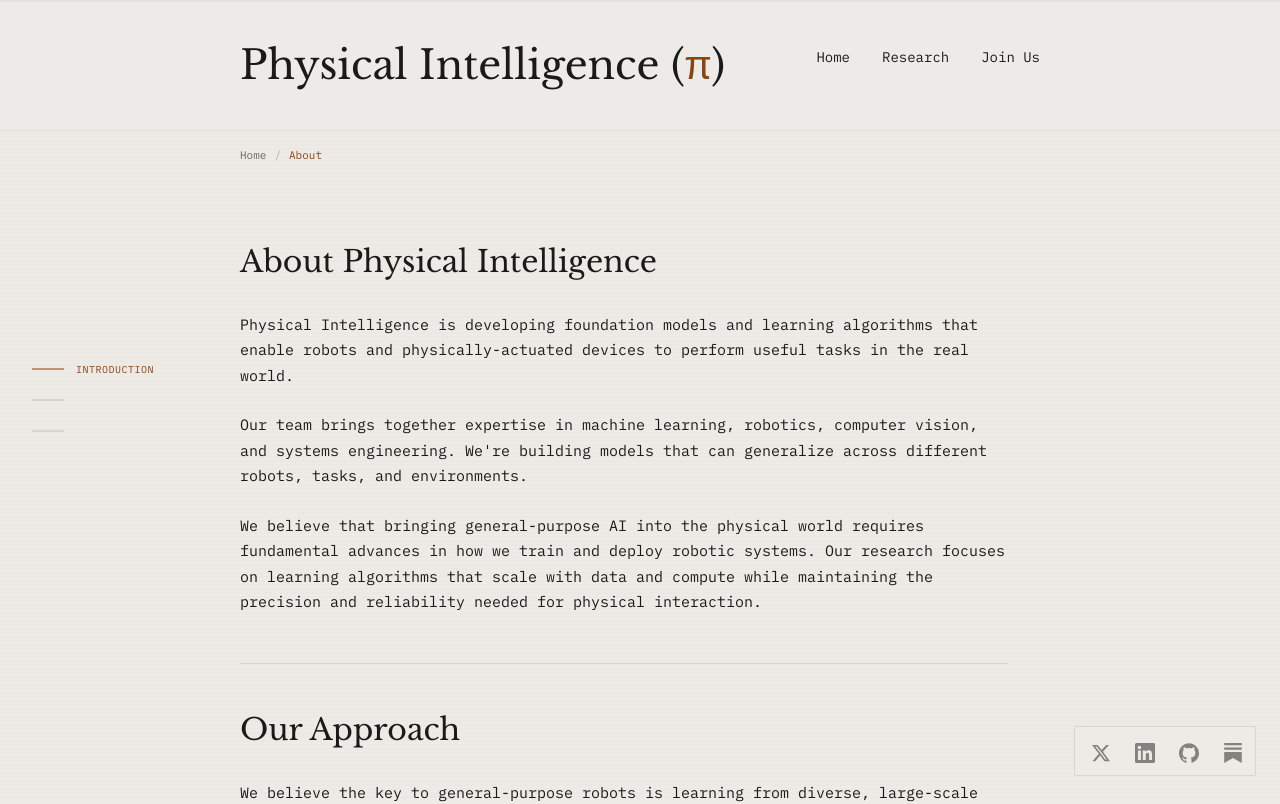
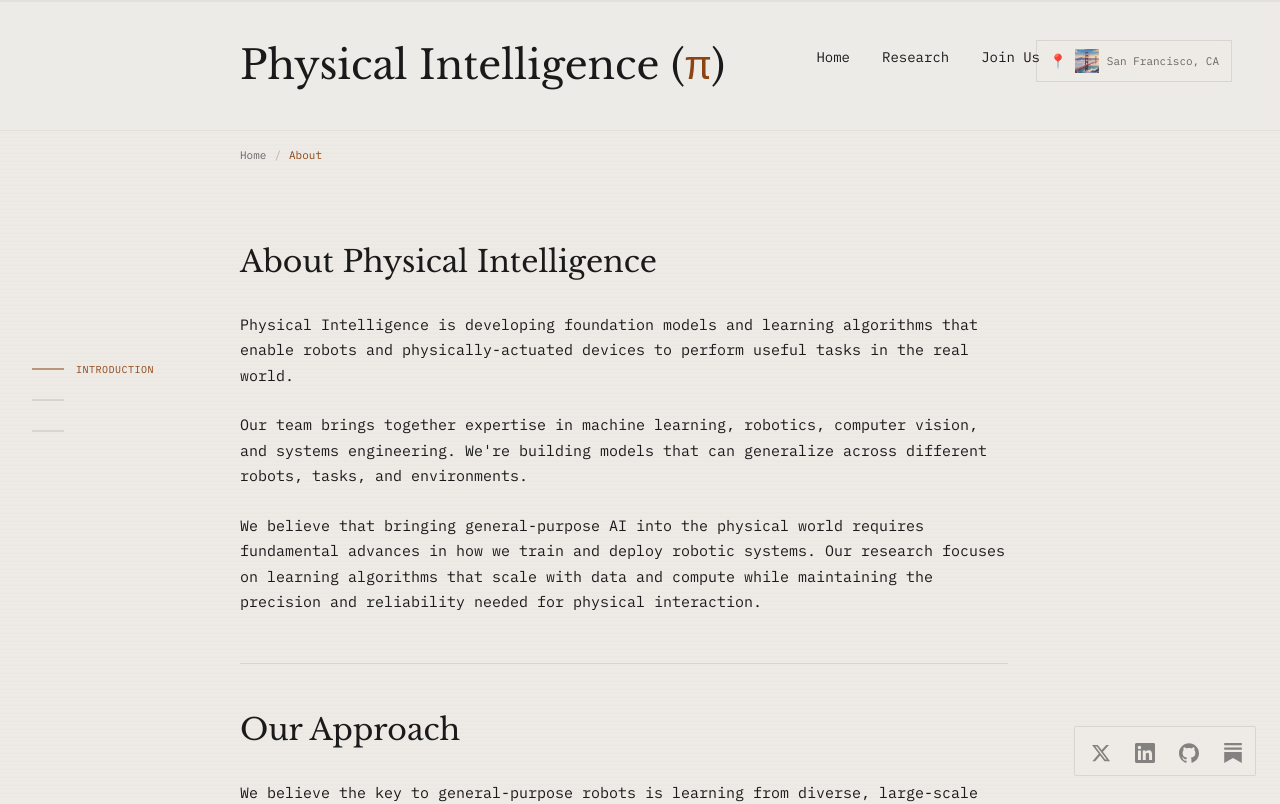
Before and after one commit to jaidev-jayakumar/jdsnotes, a Next.js app: page /about in a window 1280 px wide. Shown: the top 804 px of the page. Built offline with nearby package versions, Linux system fonts and the light colour scheme.

Commit message:
added location

```diff
--- a/components/Header.tsx
+++ b/components/Header.tsx
@@ -1,12 +1,20 @@
 import Link from "next/link";
 import AnimatedLogo from "./AnimatedLogo";
+import LocationBadge from "./LocationBadge";
 
 export default function Header() {
   return (
-    <header className="border-b border-foreground/5 bg-background sticky top-0 z-40 backdrop-blur-sm bg-background/95">
+    <header className="border-b border-foreground/5 bg-background sticky top-0 z-40 backdrop-blur-sm bg-background/95 relative">
+      {/* Location badge - absolute positioned top right */}
+      <div className="absolute top-8 md:top-10 right-6 md:right-8 lg:right-12">
+        <LocationBadge />
+      </div>
+
       <nav className="container-custom py-8 md:py-10">
         <div className="flex items-start justify-between">
           <AnimatedLogo />
+
+          {/* Navigation */}
           <ul className="flex items-center gap-6 md:gap-8 pt-1">
             <li>
               <Link href="/" className="link-underline text-[14px] font-mono relative group">
--- /dev/null
+++ b/components/LocationBadge.tsx
@@ -0,0 +1,25 @@
+import Image from "next/image";
+
+export default function LocationBadge() {
+  return (
+    <div className="flex items-center gap-2 px-3 py-2 border border-foreground/10 bg-background/80 backdrop-blur-sm">
+      {/* Pin emoji */}
+      <span className="text-[14px]">📍</span>
+
+      {/* Golden Gate Bridge tiny image */}
+      <div className="relative w-6 h-6 overflow-hidden">
+        <Image
+          src="/golden-gate.jpg"
+          alt="Golden Gate Bridge"
+          fill
+          className="object-cover"
+        />
+      </div>
+
+      {/* Location text */}
+      <span className="text-[11px] font-mono text-muted whitespace-nowrap">
+        San Francisco, CA
+      </span>
+    </div>
+  );
+}
```
Also changed, not shown: public/golden-gate.jpg (added).
